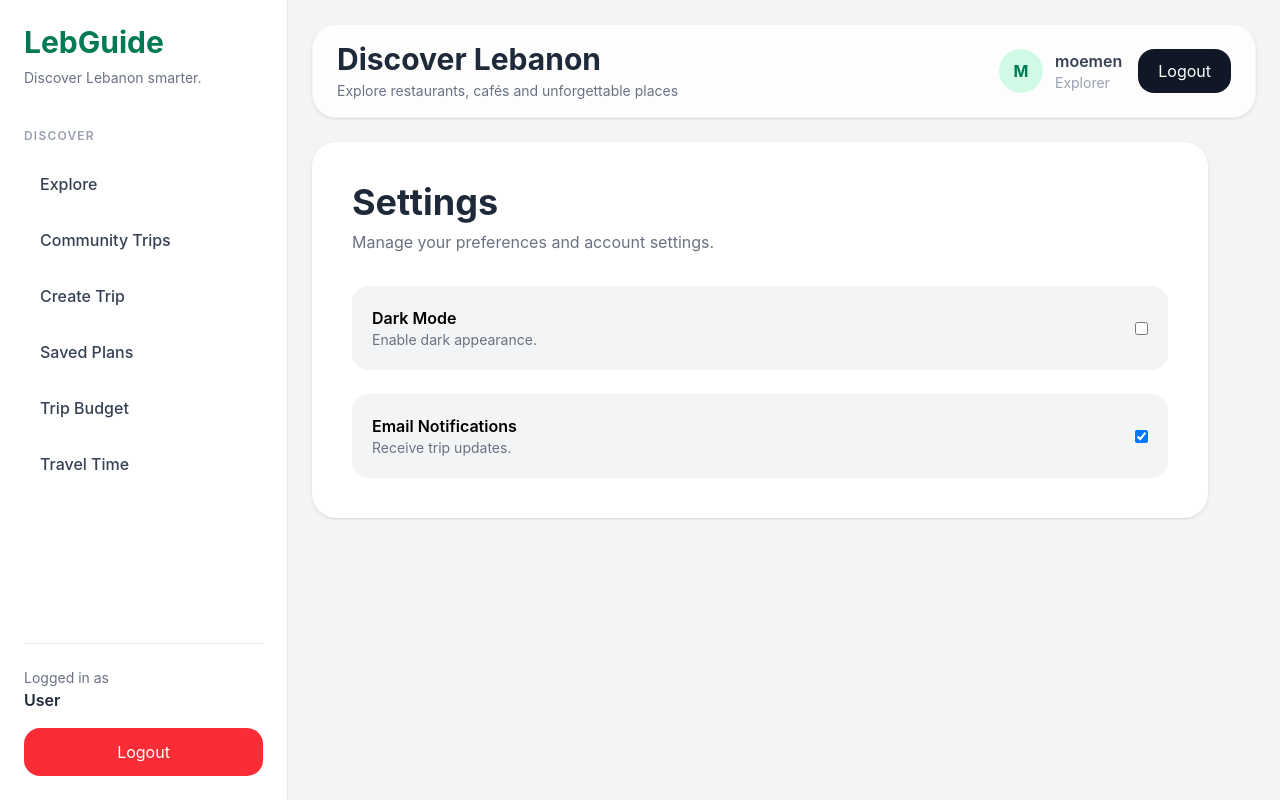
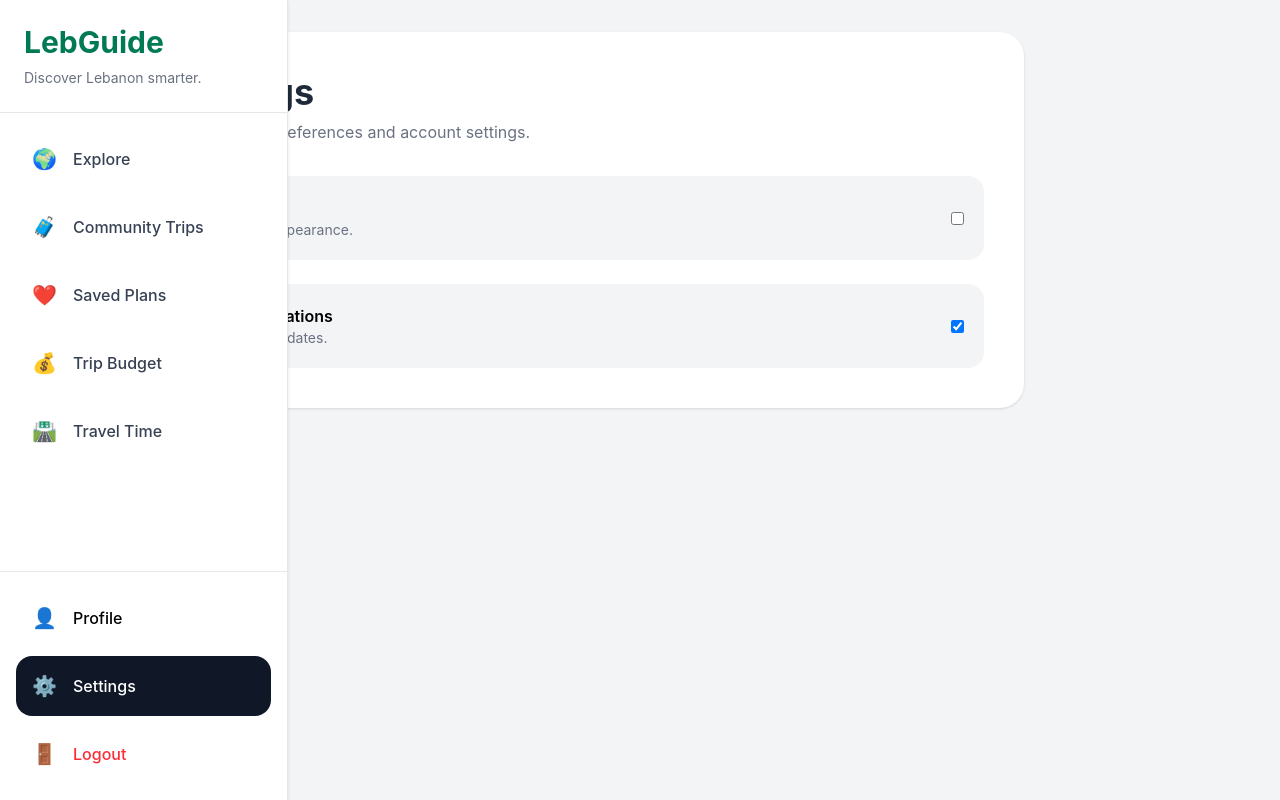
Before and after one commit to moemenhafez/project-final, a React (Vite) app: page /settings in a window 1280 px wide. Built offline with nearby package versions, Linux system fonts and the light colour scheme.

Commit message:
Add immersive experience modal system with galleries, menus and advanced tourism marketplace UX

```diff
--- a/src/components/layout/Sidebar.tsx
+++ b/src/components/layout/Sidebar.tsx
@@ -1,3 +1,5 @@
+import { useState } from 'react'
+
 import {
   NavLink,
 } from 'react-router-dom'
@@ -7,92 +9,121 @@ import {
 } from '@/hooks/useAuth'
 
 function Sidebar() {
-  const { role, logout } =
-    useAuth()
+  const {
+    role,
+    logout,
+  } = useAuth()
 
-  const userSections = [
-    {
-      title: 'DISCOVER',
+  const [collapsed, setCollapsed] =
+    useState(false)
 
-      items: [
+  const userItems = [
     {
       label: 'Explore',
       path: '/dashboard',
+      icon: '🌍',
     },
 
     {
       label: 'Community Trips',
       path:
         '/community-trips',
-        },
-
-        {
-          label: 'Create Trip',
-          path: '/create-trip',
+      icon: '🧳',
     },
 
     {
       label: 'Saved Plans',
       path: '/saved-plans',
+      icon: '❤️',
     },
 
     {
       label: 'Trip Budget',
       path: '/trip-budget',
+      icon: '💰',
     },
 
     {
       label: 'Travel Time',
       path: '/travel-time',
-        },
-      ],
+      icon: '🛣️',
     },
   ]
 
-  const adminSections = [
-    {
-      title: 'ADMIN',
-
-      items: [
+  const adminItems = [
     {
       label: 'Analytics',
       path: '/analytics',
+      icon: '📊',
     },
 
     {
       label: 'Admin Places',
       path: '/admin-places',
+      icon: '🏢',
     },
-      ],
+
+    {
+      label:
+        'Sponsored Management',
+      path:
+        '/sponsored-management',
+      icon: '⭐',
     },
   ]
 
   return (
     <aside
-      className="
-        w-72
-        min-h-screen
+      onMouseEnter={() =>
+        setCollapsed(false)
+      }
+      onMouseLeave={() =>
+        setCollapsed(true)
+      }
+      className={`
+        fixed
+        left-0
+        top-0
+        h-screen
+        z-50
         bg-white
         border-r
         border-gray-200
         flex
         flex-col
         justify-between
+        transition-all
+        duration-300
+        shadow-sm
+        ${
+          collapsed
+            ? 'w-24'
+            : 'w-72'
+        }
+      `}
+    >
+      <div>
+        <div
+          className="
             p-6
+            border-b
+            border-gray-200
           "
         >
-      <div>
-        <div className="mb-10">
           <h1
             className="
               text-3xl
               font-bold
               text-emerald-700
+              whitespace-nowrap
             "
           >
-            LebGuide
+            {collapsed
+              ? '🇱🇧'
+              : 'LebGuide'}
           </h1>
 
+          {!collapsed && (
             <p
               className="
                 text-gray-500
@@ -102,28 +133,11 @@ function Sidebar() {
             >
               Discover Lebanon smarter.
             </p>
+          )}
         </div>
 
-        <div className="space-y-8">
-          {userSections.map(
-            (section) => (
-              <div
-                key={section.title}
-              >
-                <h2
-                  className="
-                    text-xs
-                    font-semibold
-                    text-gray-400
-                    mb-4
-                    tracking-widest
-                  "
-                >
-                  {section.title}
-                </h2>
-
-                <div className="space-y-2">
-                  {section.items.map(
+        <div className="p-4 space-y-2">
+          {userItems.map(
             (item) => (
               <NavLink
                 key={item.path}
@@ -134,11 +148,13 @@ function Sidebar() {
                   `
                   flex
                   items-center
+                  gap-4
                   px-4
-                          py-3
+                  py-4
                   rounded-2xl
                   transition
                   font-medium
+                  whitespace-nowrap
                   ${
                     isActive
                       ? 'bg-emerald-700 text-white'
@@ -147,42 +163,42 @@ function Sidebar() {
                 `
                 }
               >
+                <span className="text-xl">
+                  {item.icon}
+                </span>
+
+                {!collapsed && (
+                  <span>
                     {item.label}
+                  </span>
+                )}
               </NavLink>
             )
           )}
+
+          {role === 'admin' && (
+            <>
+              <div
+                className={`
+                  text-xs
+                  text-gray-400
+                  px-4
+                  pt-6
+                  pb-2
+                  ${
+                    collapsed
+                      ? 'hidden'
+                      : 'block'
+                  }
+                `}
+              >
+                ADMIN
               </div>
-              </div>
-            )
-          )}
 
-          {role === 'admin' &&
-            adminSections.map(
-              (section) => (
-                <div
-                  key={
-                    section.title
-                  }
-                >
-                  <h2
-                    className="
-                      text-xs
-                      font-semibold
-                      text-gray-400
-                      mb-4
-                      tracking-widest
-                    "
-                  >
-                    {section.title}
-                  </h2>
-
-                  <div className="space-y-2">
-                    {section.items.map(
+              {adminItems.map(
                 (item) => (
                   <NavLink
-                          key={
-                            item.path
-                          }
+                    key={item.path}
                     to={item.path}
                     className={({
                       isActive,
@@ -190,11 +206,13 @@ function Sidebar() {
                       `
                       flex
                       items-center
+                      gap-4
                       px-4
-                            py-3
+                      py-4
                       rounded-2xl
                       transition
                       font-medium
+                      whitespace-nowrap
                       ${
                         isActive
                           ? 'bg-black text-white'
@@ -203,58 +221,118 @@ function Sidebar() {
                     `
                     }
                   >
-                          {item.label}
+                    <span className="text-xl">
+                      {item.icon}
+                    </span>
+
+                    {!collapsed && (
+                      <span>
+                        {
+                          item.label
+                        }
+                      </span>
+                    )}
                   </NavLink>
                 )
               )}
-                  </div>
-                </div>
-              )
+            </>
           )}
         </div>
       </div>
 
       <div
         className="
+          p-4
           border-t
           border-gray-200
-          pt-6
+          space-y-2
         "
       >
-        <div className="mb-4">
-          <p
-            className="
-              text-sm
-              text-gray-500
-            "
+        <NavLink
+          to="/profile"
+          className={({
+            isActive,
+          }) =>
+            `
+            flex
+            items-center
+            gap-4
+            px-4
+            py-4
+            rounded-2xl
+            transition
+            font-medium
+            ${
+              isActive
+                ? 'bg-gray-900 text-white'
+                : 'hover:bg-gray-100'
+            }
+          `
+          }
         >
-            Logged in as
-          </p>
+          <span className="text-xl">
+            👤
+          </span>
 
-          <h3
-            className="
-              font-semibold
-              text-gray-800
-              capitalize
-            "
+          {!collapsed && (
+            <span>Profile</span>
+          )}
+        </NavLink>
+
+        <NavLink
+          to="/settings"
+          className={({
+            isActive,
+          }) =>
+            `
+            flex
+            items-center
+            gap-4
+            px-4
+            py-4
+            rounded-2xl
+            transition
+            font-medium
+            ${
+              isActive
+                ? 'bg-gray-900 text-white'
+                : 'hover:bg-gray-100'
+            }
+          `
+          }
         >
-            {role}
-          </h3>
-        </div>
+          <span className="text-xl">
+            ⚙️
+          </span>
+
+          {!collapsed && (
+            <span>Settings</span>
+          )}
+        </NavLink>
 
         <button
           onClick={logout}
           className="
             w-full
-            bg-red-500
-            text-white
-            py-3
+            flex
+            items-center
+            gap-4
+            px-4
+            py-4
             rounded-2xl
-            hover:bg-red-600
             transition
+            font-medium
+            hover:bg-red-100
+            text-red-500
           "
         >
-          Logout
+          <span className="text-xl">
+            🚪
+          </span>
+
+          {!collapsed && (
+            <span>Logout</span>
+          )}
         </button>
       </div>
     </aside>
--- a/src/layouts/MainLayout.tsx
+++ b/src/layouts/MainLayout.tsx
@@ -1,10 +1,6 @@
-import {
-  useState,
+import type {
+  ReactNode,
 } from 'react'
-
-import type { ReactNode } from 'react'
-
-import Navbar from '@/components/layout/Navbar'
 
 import Sidebar from '@/components/layout/Sidebar'
 
@@ -15,73 +11,23 @@ interface MainLayoutProps {
 function MainLayout({
   children,
 }: MainLayoutProps) {
-  const [
-    isSidebarOpen,
-    setIsSidebarOpen,
-  ] = useState(false)
-
   return (
     <div
       className="
+        bg-gray-100
         min-h-screen
-        bg-gray-100
       "
     >
-      <div className="flex">
-        {(isSidebarOpen ||
-          window.innerWidth >= 768) && (
       <Sidebar />
-        )}
 
       <main
         className="
-            flex-1
-            p-6
+          ml-24
+          p-8
         "
       >
-          <div className="space-y-6">
-            <div
-              className="
-                flex
-                items-center
-                justify-between
-                md:hidden
-              "
-            >
-              <button
-                onClick={() =>
-                  setIsSidebarOpen(
-                    !isSidebarOpen
-                  )
-                }
-                className="
-                  bg-emerald-700
-                  text-white
-                  px-4
-                  py-2
-                  rounded-xl
-                "
-              >
-                Menu
-              </button>
-
-              <h1
-                className="
-                  text-xl
-                  font-bold
-                  text-emerald-700
-                "
-              >
-                Tourism App
-              </h1>
-            </div>
-
-            <Navbar />
-
         {children}
-          </div>
       </main>
-      </div>
     </div>
   )
 }
```
Lines whose indentation alone changed are shown as unchanged.
